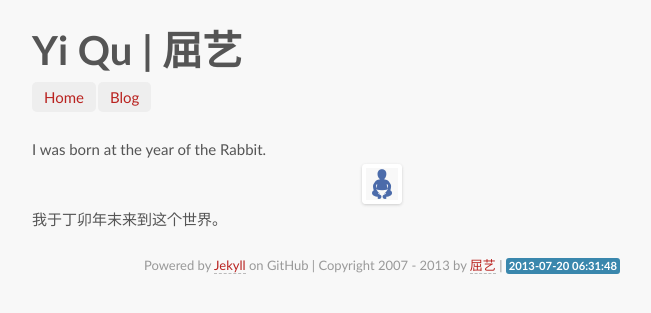
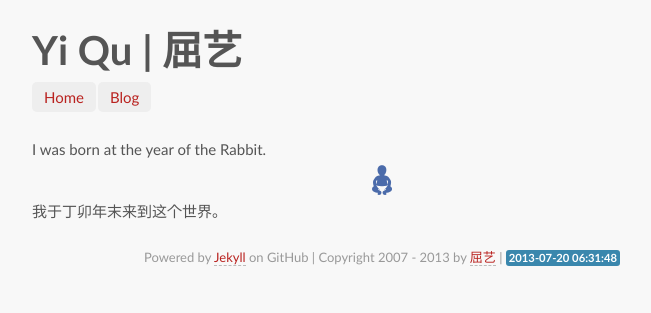
Before and after one commit to rangerqu/rangerqu.github.com, a Jekyll site: the page built from index.md, in a window 1280 px wide. Shown: the top 313 px of the page, without its empty margins (258-909 px from the left). Built offline with Jekyll 4.4.1, drawn with Linux system fonts in a browser that asks for light colours; some web fonts are replaced; Markdown is read by kramdown in place of the engine named in the settings.

Commit message:
change css

```diff
--- a/_layouts/home.html
+++ b/_layouts/home.html
@@ -49,7 +49,7 @@
   <li><a href="/blog/">Blog</a></li>
   <!-- <li><a href="{{ site.url }}/vitae/">Curriculum Vitae</a></li> -->
 </ul>
-{% if page.avatar %} <p><img src="http://i.imgur.com/mutvY.jpg" title="Yihui Xie" align="right" /></p> {% endif %}
+<!-- {% if page.avatar %} <p><img src="http://i.imgur.com/mutvY.jpg" title="Yihui Xie" align="right" /></p> {% endif %} -->
 {{ content }}
 <footer>
   <p><small>Powered by <a href="https://github.com/mojombo/jekyll">Jekyll</a> on GitHub | Copyright 2007 - {{site.time | date:"%Y"}} by <a href="http://imquyi.com">屈艺</a> | <span class="label label-info">{{site.time | date:"%Y-%m-%d %H:%M:%S"}}</span></small></p>
--- a/media/css/home.css
+++ b/media/css/home.css
@@ -46,9 +46,7 @@
 display:block;
 margin-left:auto;
 margin-right:auto;
-border:4px solid #FFF;
--webkit-box-shadow:0 1px 3px #ccc;
--moz-box-shadow:0 1px 3px #ccc;
+border:0;
 }
 
 body {
```
